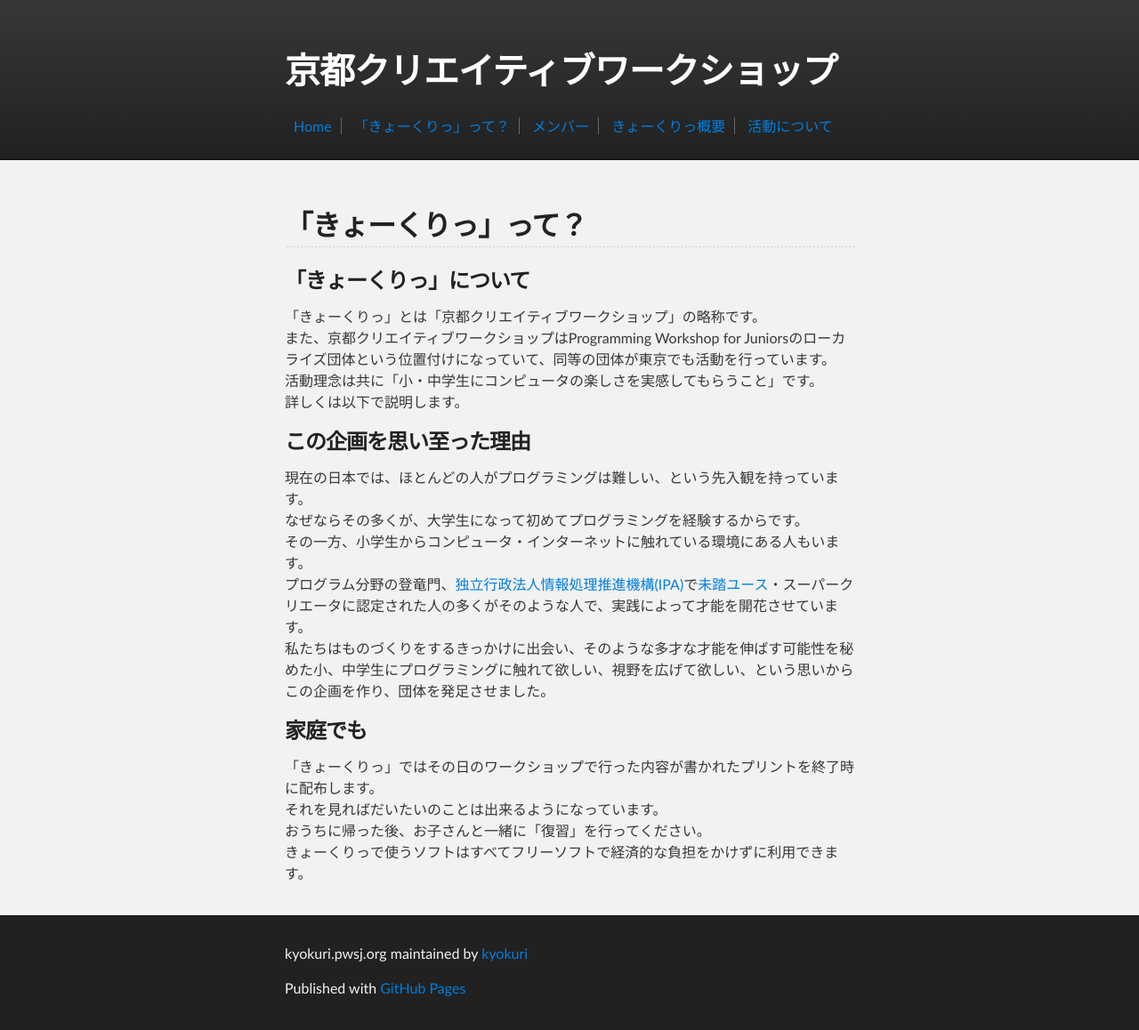
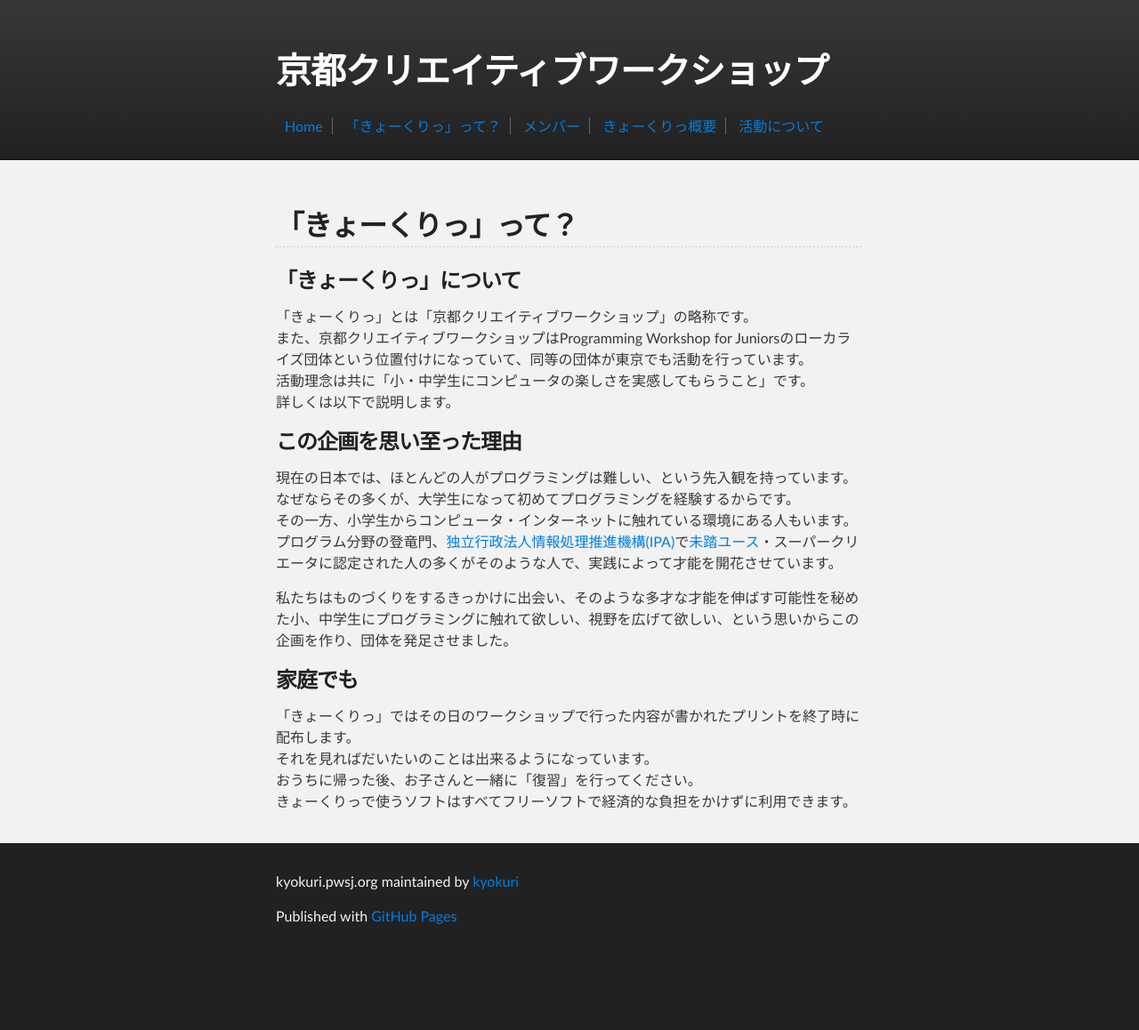
Before and after one commit to watura/kyokuri.pwsj.org, a Jekyll site: the page built from about.md, in a window 1280 px wide. Shown: the whole page at 89% size. Built offline with Jekyll 4.4.1, drawn with Linux system fonts in a browser that asks for light colours; after the commit the page ends 1077 px from its top, so only the background shows below that.

Commit message:
幅を変更

```diff
--- a/about.md
+++ b/about.md
@@ -15,6 +15,7 @@ page: about
 なぜならその多くが、大学生になって初めてプログラミングを経験するからです。
 その一方、小学生からコンピュータ・インターネットに触れている環境にある人もいます。
 プログラム分野の登竜門、[独立行政法人情報処理推進機構(IPA)](http://www.ipa.go.jp/)で[未踏ユース](http://www.ipa.go.jp/jinzai/mitou/index.html)・スーパークリエータに認定された人の多くがそのような人で、実践によって才能を開花させています。
+
 私たちはものづくりをするきっかけに出会い、そのような多才な才能を伸ばす可能性を秘めた小、中学生にプログラミングに触れて欲しい、視野を広げて欲しい、という思いからこの企画を作り、団体を発足させました。
 
 ### 家庭でも
--- a/stylesheets/template.css
+++ b/stylesheets/template.css
@@ -268,7 +268,7 @@ Full-Width Styles
 
 .inner {
   position: relative;
-  max-width: 640px;
+  max-width: 660px;
   padding: 20px 10px;
   margin: 0 auto;
 }
```
